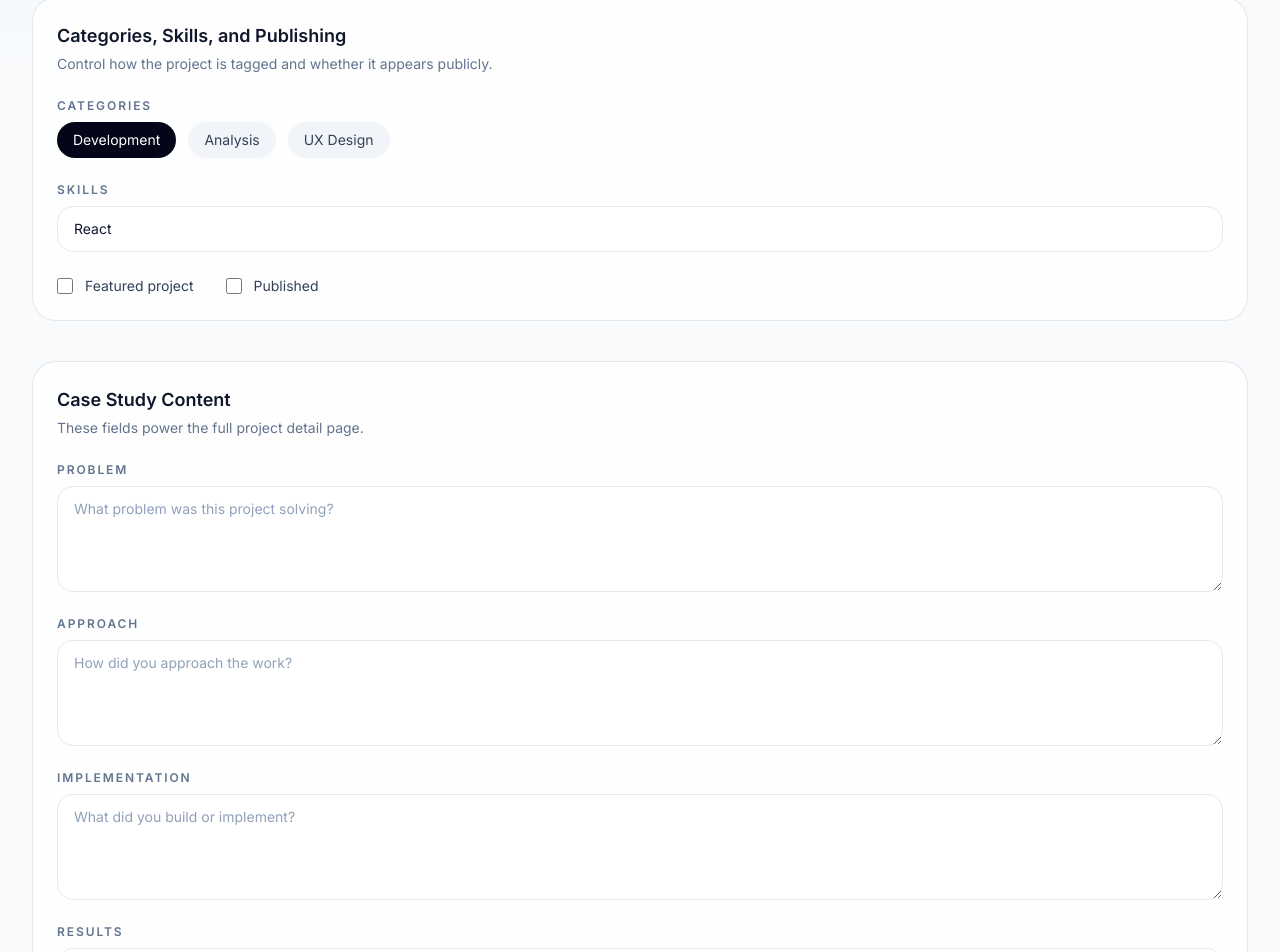
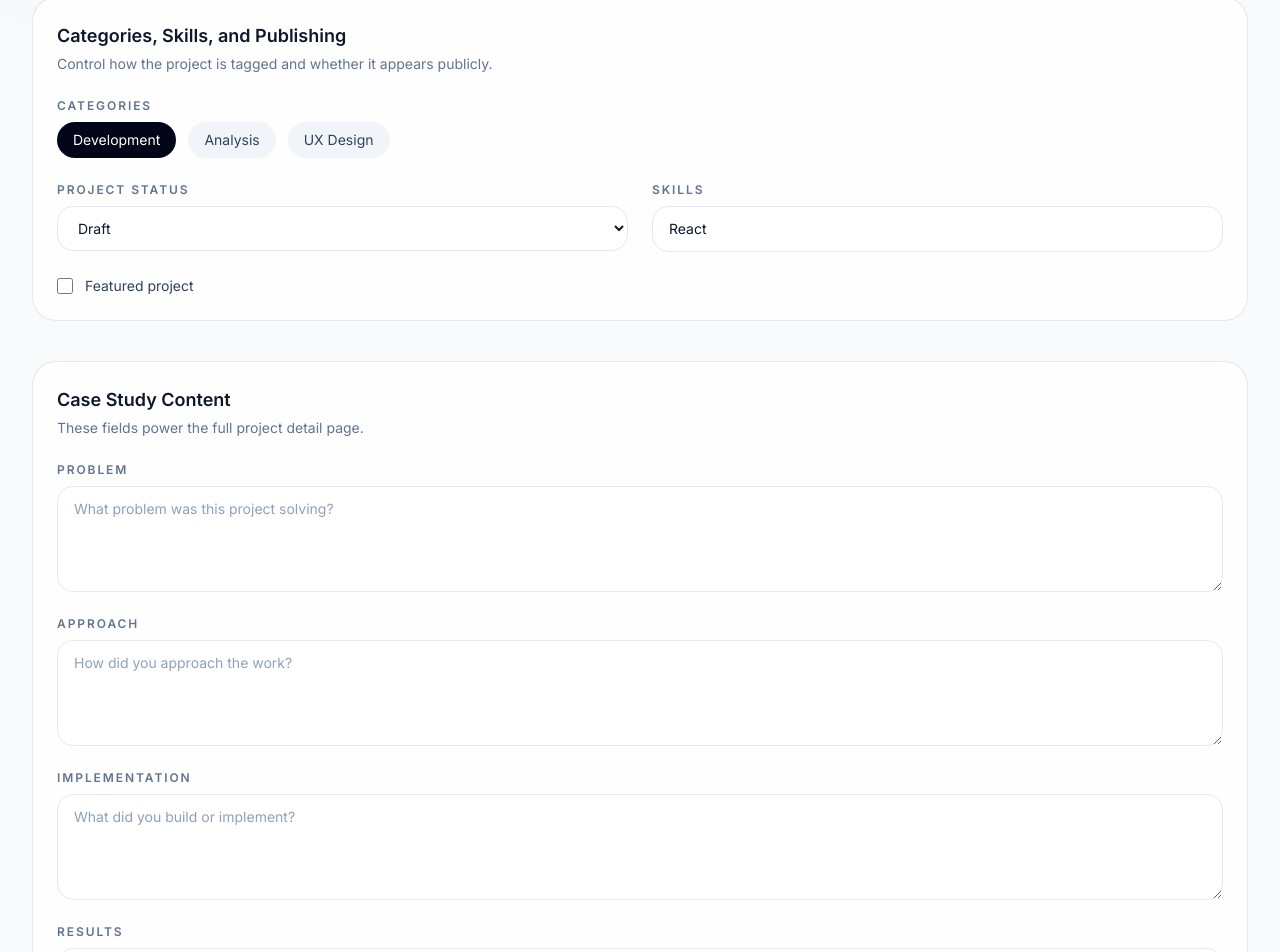
Before and after one commit to AAllred18/andrew-allred-portfolio, a Next.js app: page /admin/projects/new in a window 1280 px wide. Shown: the part 891-1843 px from the top of the page. Built offline with nearby package versions, Linux system fonts and the light colour scheme; no server answers.

Commit message:
updated admin to include saving drafts

```diff
--- a/components/admin/project-form.tsx
+++ b/components/admin/project-form.tsx
@@ -32,7 +32,8 @@ const emptyProject = {
   lessons: '',
   links: [],
   featured: false,
-  published: false
+  published: false,
+  status: 'draft'
 };
 
 function Field({
@@ -72,10 +73,15 @@ export function ProjectForm({ initialValues, mode }: ProjectFormProps) {
     event.preventDefault();
     setSaving(true);
 
+    const payload = {
+      ...form,
+      published: form.status === 'published'
+    };
+
     const response = await fetch(endpoint, {
       method: mode === 'create' ? 'POST' : 'PATCH',
       headers: { 'Content-Type': 'application/json' },
-      body: JSON.stringify(form)
+      body: JSON.stringify(payload)
     });
 
     setSaving(false);
@@ -189,7 +195,7 @@ export function ProjectForm({ initialValues, mode }: ProjectFormProps) {
         <Field label="Categories">
           <div className="flex flex-wrap gap-3">
             {PROJECT_CATEGORIES.map((category) => {
-              const active = form.categories.includes(category);
+              const active = (form.categories || []).includes(category);
 
               return (
                 <button
@@ -216,10 +222,23 @@ export function ProjectForm({ initialValues, mode }: ProjectFormProps) {
           </div>
         </Field>
 
-        <div className="mt-6">
+        <div className="mt-6 grid gap-6 md:grid-cols-2">
+          <Field label="Project Status">
+            <select
+              value={form.status || 'draft'}
+              onChange={(e) => update('status', e.target.value)}
+              className={inputClassName}
+            >
+              <option value="draft">Draft</option>
+              <option value="in-progress">In Progress</option>
+              <option value="review">Ready for Review</option>
+              <option value="published">Published</option>
+            </select>
+          </Field>
+
           <Field label="Skills">
             <input
-              value={form.skills.join(', ')}
+              value={(form.skills || []).join(', ')}
               onChange={(e) =>
                 update(
                   'skills',
@@ -244,16 +263,6 @@ export function ProjectForm({ initialValues, mode }: ProjectFormProps) {
               className="h-4 w-4 rounded border-slate-300"
             />
             Featured project
-          </label>
-
-          <label className="flex items-center gap-3 text-slate-700 dark:text-slate-300">
-            <input
-              type="checkbox"
-              checked={form.published}
-              onChange={(e) => update('published', e.target.checked)}
-              className="h-4 w-4 rounded border-slate-300"
-            />
-            Published
           </label>
         </div>
       </section>
--- a/components/admin/project-table.tsx
+++ b/components/admin/project-table.tsx
@@ -3,6 +3,34 @@
 import Link from 'next/link';
 import { useRouter } from 'next/navigation';
 import { useState } from 'react';
+
+function getStatusStyles(status: string) {
+  switch (status) {
+    case 'published':
+      return 'bg-emerald-100 text-emerald-700 dark:bg-emerald-500/15 dark:text-emerald-300';
+    case 'in-progress':
+      return 'bg-amber-100 text-amber-700 dark:bg-amber-500/15 dark:text-amber-300';
+    case 'review':
+      return 'bg-blue-100 text-blue-700 dark:bg-blue-500/15 dark:text-blue-300';
+    case 'draft':
+    default:
+      return 'bg-slate-100 text-slate-700 dark:bg-slate-800 dark:text-slate-300';
+  }
+}
+
+function formatStatus(status: string) {
+  switch (status) {
+    case 'in-progress':
+      return 'In Progress';
+    case 'review':
+      return 'Review';
+    case 'published':
+      return 'Published';
+    case 'draft':
+    default:
+      return 'Draft';
+  }
+}
 
 export function ProjectTable({ projects: initialProjects }: { projects: any[] }) {
   const router = useRouter();
@@ -121,7 +149,7 @@ export function ProjectTable({ projects: initialProjects }: { projects: any[] })
 
                 <td className="px-6 py-4">
                   <div className="flex flex-wrap gap-2">
-                    {project.categories.map((category: string) => (
+                    {(project.categories || []).map((category: string) => (
                       <span
                         key={category}
                         className="rounded-full bg-slate-100 px-3 py-1 text-xs font-medium text-slate-700 dark:bg-slate-800 dark:text-slate-300"
@@ -135,13 +163,11 @@ export function ProjectTable({ projects: initialProjects }: { projects: any[] })
                 <td className="px-6 py-4">
                   <div className="flex flex-wrap gap-2">
                     <span
-                      className={`rounded-full px-3 py-1 text-xs font-medium ${
-                        project.published
-                          ? 'bg-emerald-100 text-emerald-700 dark:bg-emerald-500/15 dark:text-emerald-300'
-                          : 'bg-amber-100 text-amber-700 dark:bg-amber-500/15 dark:text-amber-300'
-                      }`}
+                      className={`rounded-full px-3 py-1 text-xs font-medium ${getStatusStyles(
+                        project.status || 'draft'
+                      )}`}
                     >
-                      {project.published ? 'Published' : 'Draft'}
+                      {formatStatus(project.status || 'draft')}
                     </span>
 
                     <span
@@ -179,6 +205,7 @@ export function ProjectTable({ projects: initialProjects }: { projects: any[] })
 
                 <td className="px-6 py-4">
                   <div className="flex flex-wrap gap-2">
+                    {project.status === 'published' ? (
                       <Link
                         href={`/projects/${project.slug}`}
                         target="_blank"
@@ -187,6 +214,11 @@ export function ProjectTable({ projects: initialProjects }: { projects: any[] })
                       >
                         View
                       </Link>
+                    ) : (
+                      <span className="rounded-full border border-slate-200 px-3 py-1.5 text-xs font-medium text-slate-400 dark:border-slate-800 dark:text-slate-500">
+                        Not public
+                      </span>
+                    )}
 
                     <Link
                       href={`/admin/projects/${project._id}/edit`}
--- a/models/Project.ts
+++ b/models/Project.ts
@@ -4,34 +4,46 @@ const ProjectSchema = new Schema(
   {
     title: { type: String, required: true },
     slug: { type: String, required: true, unique: true, index: true },
-    shortSummary: { type: String, required: true },
-    fullDescription: { type: String, required: true },
-    categories: [{ type: String, required: true }],
-    skills: [{ type: String, required: true }],
-    role: { type: String, required: true },
-    projectType: { type: String, required: true },
+
+    shortSummary: { type: String },
+    fullDescription: { type: String },
+
+    categories: [{ type: String }],
+    skills: [{ type: String }],
+
+    role: { type: String },
+    projectType: { type: String },
     timeline: { type: String },
-    featuredImage: { type: String, required: true },
+    featuredImage: { type: String },
+
     galleryImages: [{ type: String }],
     outcomes: [{ type: String }],
     challenges: [{ type: String }],
     contributions: [{ type: String }],
-    problem: { type: String, required: true },
-    approach: { type: String, required: true },
-    implementation: { type: String, required: true },
+
+    problem: { type: String },
+    approach: { type: String },
+    implementation: { type: String },
     features: [{ type: String }],
-    results: { type: String, required: true },
-    lessons: { type: String, required: true },
+    results: { type: String },
+    lessons: { type: String },
+
     links: [
       {
         label: String,
         url: String
       }
     ],
+
     featured: { type: Boolean, default: false },
     published: { type: Boolean, default: false },
 
-    // new
+    status: {
+      type: String,
+      enum: ['draft', 'in-progress', 'review', 'published'],
+      default: 'draft'
+    },
+
     order: { type: Number, default: 0 }
   },
   { timestamps: true }
```
Lines whose indentation alone changed are shown as unchanged.
